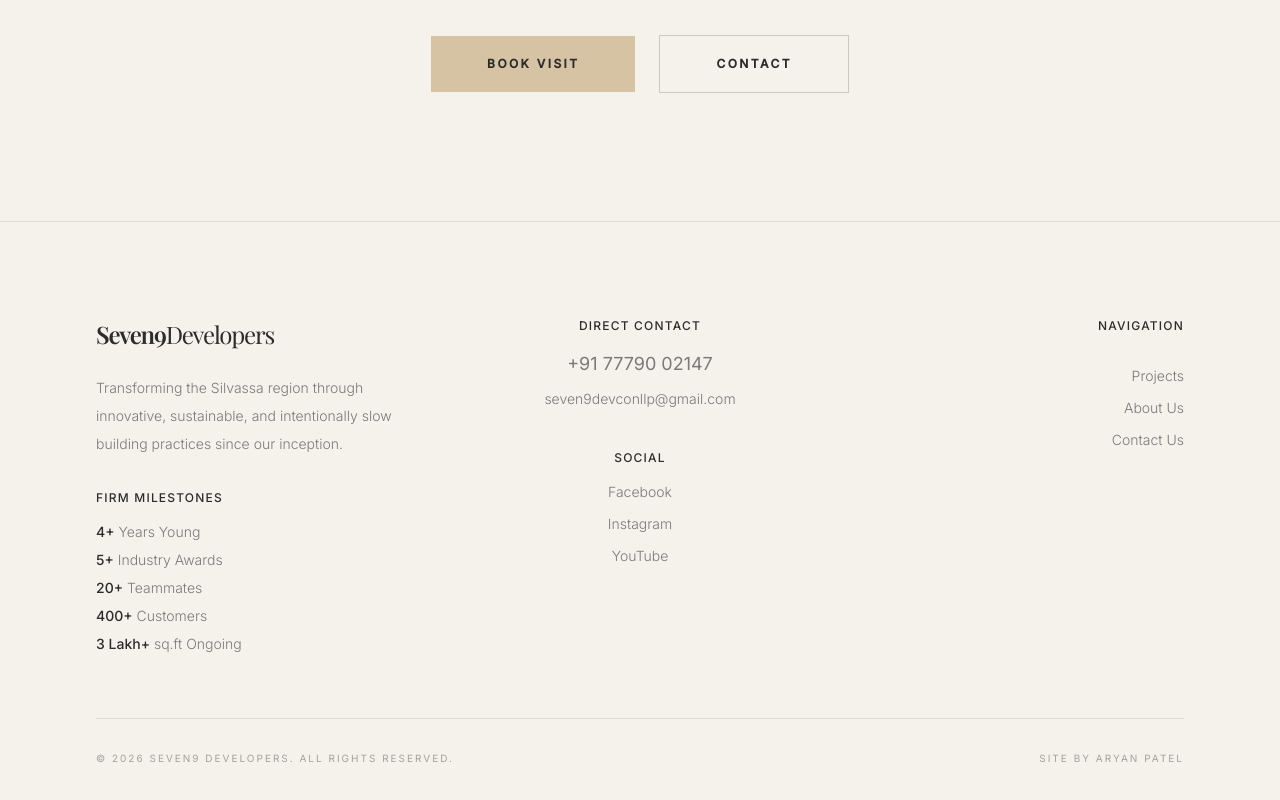
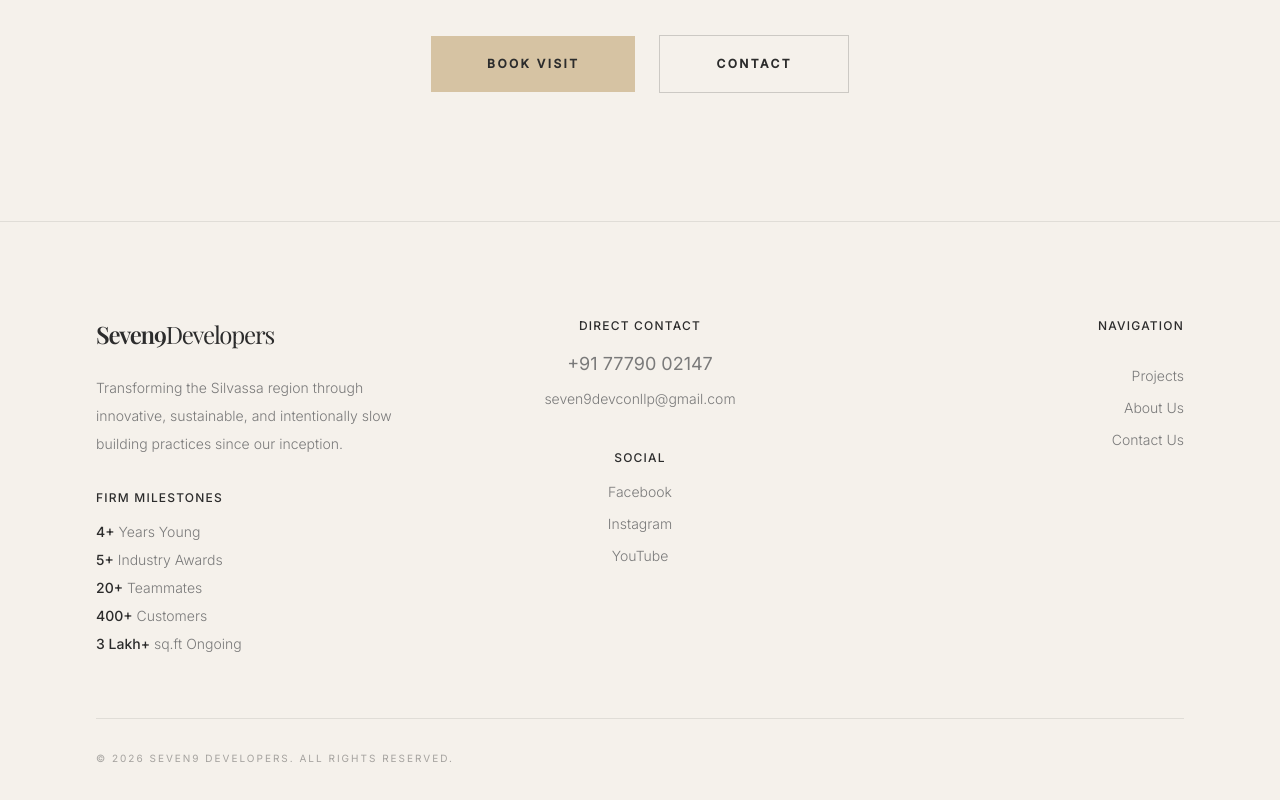
Before and after one commit to Aryan-doms/seven9devloper, a Next.js app: page / in a window 1280 px wide. Shown: the part 5158-5958 px from the top of the page. Built offline with nearby package versions, Linux system fonts and the light colour scheme; no server answers; a web font is replaced by a local one.

Commit message:
abb i can not even take credit

```diff
--- a/components/Footer.jsx
+++ b/components/Footer.jsx
@@ -108,12 +108,6 @@ export default async function Footer() {
       <div className="max-w-7xl mx-auto flex flex-col md:flex-row justify-between items-center gap-4 pt-8">
         <div className="text-[10px] uppercase tracking-[0.2em] text-brand-primary/40 text-center md:text-left w-full flex flex-col md:flex-row justify-between gap-4">
           <span>© 2026 Seven9 Developers. All Rights Reserved.</span>
-          <a
-            href="mailto:acpatel2005@gmail.com"
-            className="hover:text-brand-clay transition-colors duration-300"
-          >
-            Site by Aryan Patel
-          </a>
         </div>
       </div>
     </footer>
```
